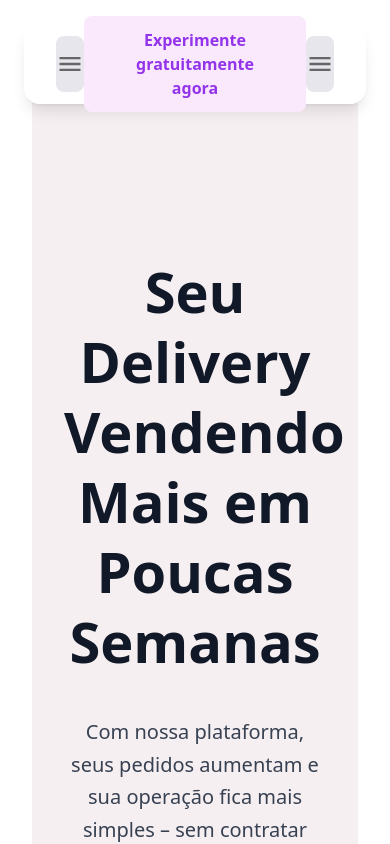
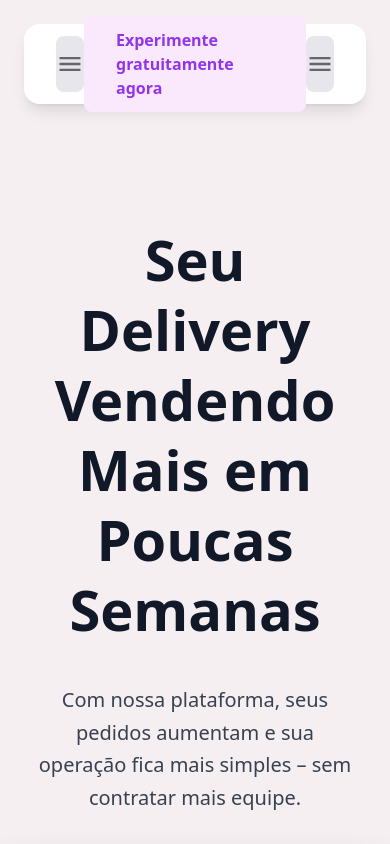
Before and after one commit to netfoodv0/710, a React (Vite) app: page / in a window 390 px wide. Shown: the top 844 px of the page. Built offline with nearby package versions, Linux system fonts and the light colour scheme; no server answers.

Commit message:
fix: corrigir margens laterais estranhas em todas as páginas - Remove max-width e margin auto do #root - Remove max-w-md mx-auto do MobileLayout - Corrige problema de layout responsivo

```diff
--- a/src/App.css
+++ b/src/App.css
@@ -1,8 +1,7 @@
 #root {
-  max-width: 1280px;
-  margin: 0 auto;
-  padding: 2rem;
-  text-align: center;
+  width: 100%;
+  margin: 0;
+  padding: 0;
 }
 
 .logo {
--- a/src/components/mobile/MobileLayout.tsx
+++ b/src/components/mobile/MobileLayout.tsx
@@ -51,7 +51,7 @@ export function MobileLayout({ children }: MobileLayoutProps) {
 
       {/* Main Content - Ajustado sem rodapé fixo */}
       <main className="flex-1 overflow-y-auto pt-2">
-        <div className="px-4 py-2 w-full max-w-md mx-auto">
+        <div className="px-4 py-2 w-full">
           {children}
         </div>
       </main>
--- a/src/index.css
+++ b/src/index.css
@@ -146,8 +146,7 @@ body {
 }
 
 #root {
-  max-width: 1280px;
-  margin: 0 auto;
-  padding: 2rem;
-  text-align: center;
+  width: 100%;
+  margin: 0;
+  padding: 0;
 }
```
